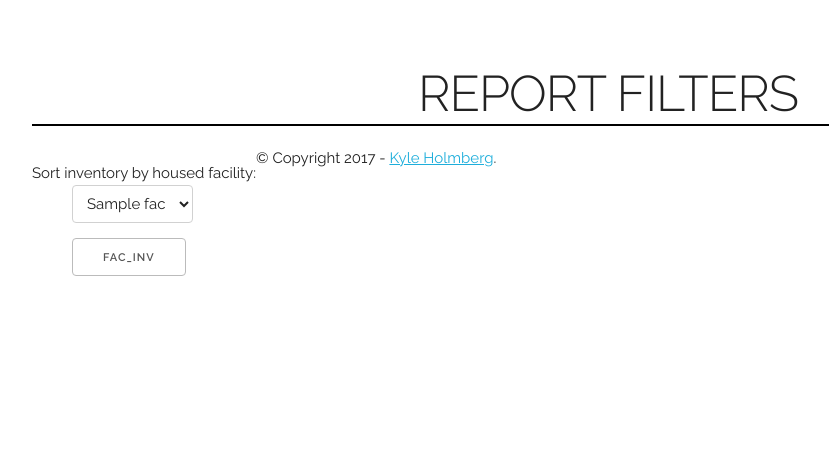
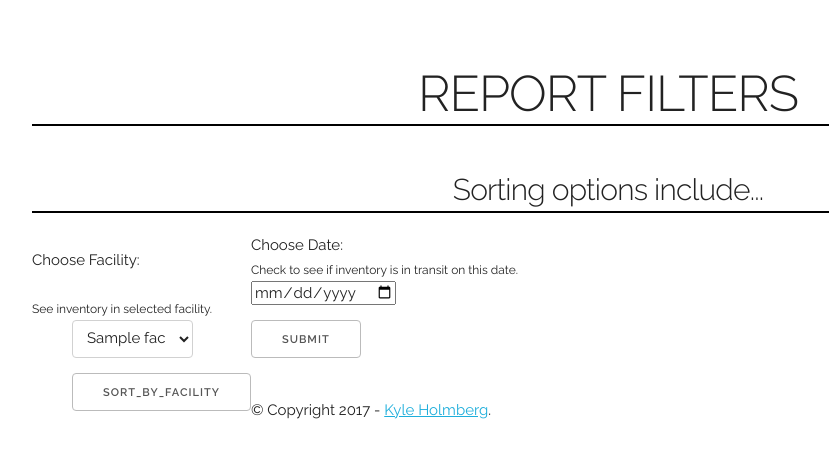
Before and after one commit to kylemh/LOST, a Flask app: template src/templates/report_filter.html in a window 1280 px wide. Shown: the top 458 px of the page, without its empty margins (32-861 px from the left). Run offline with Flask 2, Linux system fonts and the light colour scheme; the visitor is signed in with stand-in values (Sample User, id 1); the template is opened without the code that fills it: most values are stand-ins (such as "Sample title", 1, 10 or a date in 2020); some libraries are stand-ins or nearby versions.

Commit message:
Fix query function - Attempt #2

```diff
--- a/src/static/style.css
+++ b/src/static/style.css
@@ -23,3 +23,7 @@ p {
 #facility_inventory {
     float: left;
 }
+
+#moving_inventory {
+    float: right;
+}
--- a/src/templates/report_filter.html
+++ b/src/templates/report_filter.html
@@ -13,9 +13,13 @@
 
 	{% if session.logged_in %}
 		<h1>Report Filters</h1>
+		<br>
+		<h4>Sorting options include...</h4>
 		<form action="{{ url_for('report_filter') }}" method="post" id="facility_inventory">
 			<dl>
-				<dt>Sort inventory by housed facility:
+				<dt>Choose Facility:</dt>
+				<br>
+				<small>See inventory in selected facility.</small>
 				<dd>
 				<div>
 					<select name="fac">
@@ -23,11 +27,19 @@
 						<option value='{{ fac }}' SELECTED>{{ fac }}</option>
 					</select>
 				</div>
-				<dd><input type="submit" value="fac_inv">
+				<dd><input type="submit" value="sort_by_facility">
 				{% endfor %}
 			</dl>
 		</form>
 
-
+		<form action="{{ url_for('report_filter') }}" method="post">
+			<dl>
+				<dt>Choose Date:
+				<br>
+				<small>Check to see if inventory is in transit on this date.</small>
+				<dd><input type="date" name="in_transit">
+				<dd><input type="submit" value="Submit">
+			</dl>
+		</form>
 	{% endif %}
 {% endblock %}
```
